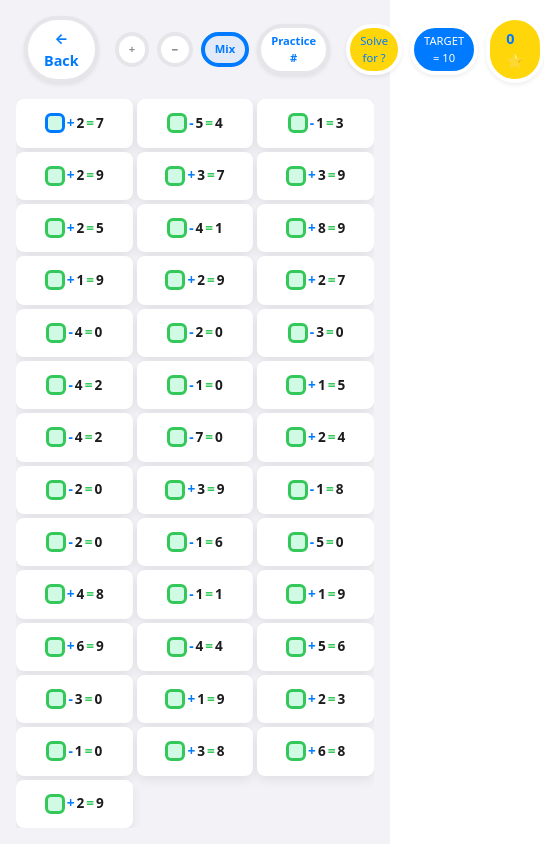
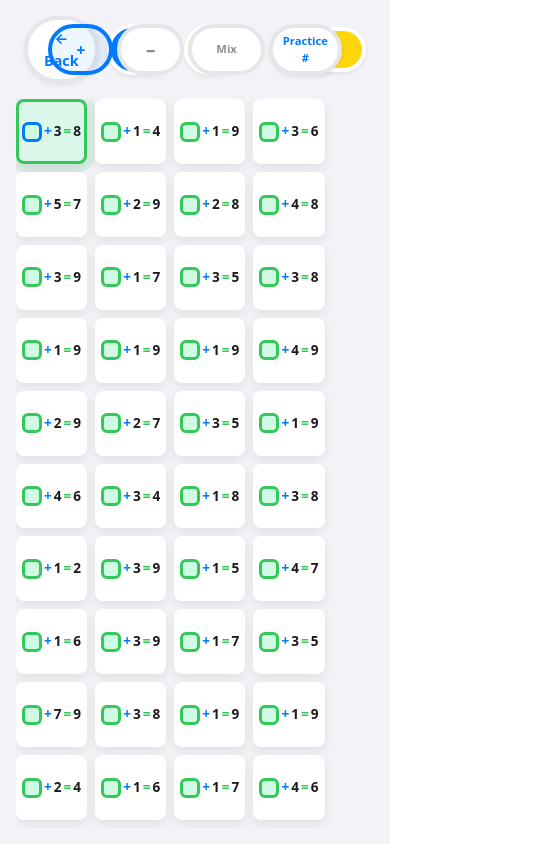
Before and after one commit to masonmedia/literacy-game, a Nuxt app: page /stem/math-grid in a window 390 px wide. Shown: the whole page, 544 px wide, since content can reach past the window. Built offline with nearby package versions, Linux system fonts and the light colour scheme.

Commit message:
Add: update math-grid game nav, equation layout, success and starting state

```diff
--- a/app/pages/stem/math-grid.vue
+++ b/app/pages/stem/math-grid.vue
@@ -6,13 +6,11 @@ const gridColumns = ref(8);
 const gridRows = ref(5);
 const grid = ref([]);
 const answers = ref({});
-const showSuccessOverlay = ref(false);
-const confettiParticles = ref([]);
 const solved = ref(new Set());
 const gameWon = ref(false);
 
 // Settings
-const operationMode = ref('mix'); // 'add', 'subtract', 'mix'
+const operationMode = ref('add'); // 'add', 'subtract', 'mix'
 const targetTotal = ref(10); // 10, 20, 30
 const solveFor = ref('first'); // 'first', 'second', 'sum'
 const practiceNumber = ref(null); // 1-10 or null for random
@@ -93,6 +91,7 @@ const generateGrid = () => {
   solved.value = new Set();
   gameWon.value = false;
   cellStates.value = {};
+  suggestedCellId.value = 'cell-0';
 
   for (let i = 0; i < totalCells.value; i++) {
     const eq = generateEquation();
@@ -131,13 +130,19 @@ const checkAnswer = (cellId) => {
     solved.value.add(cellId);
     answers.value[cellId] = cell.correctAnswer;
 
+    // Move suggested cell to the next row
+    if (cellId === suggestedCellId.value) {
+      const currentIndex = parseInt(cellId.split('-')[1], 10);
+      const nextIndex = currentIndex + gridColumns.value;
+      if (nextIndex < totalCells.value) {
+        suggestedCellId.value = `cell-${nextIndex}`;
+      }
+    }
+
     if (solved.value.size === totalCells.value) {
       gameWon.value = true;
       score.value += 10;
-      showSuccessOverlay.value = true;
-      spawnConfetti(150);
       setTimeout(() => {
-        showSuccessOverlay.value = false;
         setTimeout(generateGrid, 600);
       }, 2000);
     } else {
@@ -175,17 +180,6 @@ const handleInput = (cellId, value) => {
   }
 };
 
-const spawnConfetti = (count) => {
-  const colors = ['#007AFF', '#FFD60A', '#FF2D55', '#34C759', '#AF52DE'];
-  confettiParticles.value = Array.from({ length: count }).map(() => ({
-    id: Math.random(),
-    x: Math.random() * 100,
-    size: Math.random() * 15 + 10,
-    color: colors[Math.floor(Math.random() * colors.length)],
-    duration: 2.5 + Math.random() * 2,
-    drift: (Math.random() - 0.5) * 200
-  }));
-};
 
 const resetGame = () => {
   generateGrid();
@@ -205,9 +199,14 @@ const handleKeyDown = (e, cellId) => {
 };
 
 const showPracticeMenu = ref(false);
+const suggestedCellId = ref('cell-0');
 
 onMounted(() => {
   generateGrid();
+  setTimeout(() => {
+    const firstInput = document.querySelector('input[data-cell="cell-0"]');
+    if (firstInput) firstInput.focus();
+  }, 100);
 });
 
 onUnmounted(() => {
@@ -218,15 +217,17 @@ onUnmounted(() => {
 <template>
   <div class="vh-100 d-flex flex-column p-3 p-md-4 ios-bg" style="background-color: #F2F2F7;">
     <!-- Header Nav -->
-    <nav class="nav-container flex-shrink-0 mb-3">
-      <div class="nav-left">
+    <nav class="row align-items-center flex-shrink-0 mb-3 px-2">
+      <div class="col-4 d-flex align-items-center gap-2">
         <NuxtLink to="/stem" class="nav-btn-ios border-ios rounded-pill text-decoration-none text-center fw-bold shadow-sm">← Back</NuxtLink>
+        <button @click="targetTotal = (targetTotal === 10 ? 20 : targetTotal === 20 ? 30 : 10); resetGame()" class="nav-btn-target shadow-sm fw-bold">TARGET = {{ targetTotal }}</button>
+        <button @click="solveFor = (solveFor === 'first' ? 'second' : solveFor === 'second' ? 'sum' : 'first'); resetGame()" class="nav-btn-yellow shadow-sm fw-bold">Solve for ?</button>
       </div>
 
-      <div class="nav-center">
-        <button @click="operationMode = 'add'; resetGame()" class="mode-pill" :class="{ active: operationMode === 'add' }">+</button>
-        <button @click="operationMode = 'subtract'; resetGame()" class="mode-pill" :class="{ active: operationMode === 'subtract' }">−</button>
-        <button @click="operationMode = 'mix'; resetGame()" class="mode-pill" :class="{ active: operationMode === 'mix' }">Mix</button>
+      <div class="col-4 d-flex justify-content-center gap-1">
+        <button @click="operationMode = 'add'; resetGame()" class="mode-pill px-4 fs-6" :class="{ active: operationMode === 'add' }">+</button>
+        <button @click="operationMode = 'subtract'; resetGame()" class="mode-pill px-4 fs-6" :class="{ active: operationMode === 'subtract' }">−</button>
+        <button @click="operationMode = 'mix'; resetGame()" class="mode-pill mb-0 px-4" :class="{ active: operationMode === 'mix' }">Mix</button>
 
         <div class="practice-menu-wrapper">
           <button @click="showPracticeMenu = !showPracticeMenu" class="practice-select shadow-sm">
@@ -239,9 +240,7 @@ onUnmounted(() => {
         </div>
       </div>
 
-      <div class="nav-right">
-        <button @click="solveFor = (solveFor === 'first' ? 'second' : solveFor === 'second' ? 'sum' : 'first'); resetGame()" class="nav-btn-yellow shadow-sm fw-black">Solve for ?</button>
-        <button @click="targetTotal = (targetTotal === 10 ? 20 : targetTotal === 20 ? 30 : 10); resetGame()" class="nav-btn-target shadow-sm fw-black">TARGET = {{ targetTotal }}</button>
+      <div class="col-4 d-flex align-items-center justify-content-end gap-2">
         <div class="score-pill shadow-sm">{{ score }} ⭐</div>
       </div>
     </nav>
@@ -249,8 +248,9 @@ onUnmounted(() => {
     <!-- Game Board -->
     <div class="flex-grow-1 d-flex align-items-center justify-content-center overflow-auto">
       <div class="math-grid-container">
-        <div class="grid-8x4">
-          <div v-for="cell in grid" :key="cell.id" class="grid-cell" :class="cellStates[cell.id]">
+        <div class="row row-cols-8 g-2 w-100">
+          <div v-for="cell in grid" :key="cell.id" class="col">
+            <div class="grid-cell" :class="[cellStates[cell.id], { 'suggested-pulse-start': cell.id === suggestedCellId && !solved.has(cell.id) && suggestedCellId === 'cell-0', 'suggested-pulse-next': cell.id === suggestedCellId && !solved.has(cell.id) && suggestedCellId !== 'cell-0' }]">
             <div class="equation-box">
               <!-- Display equation -->
               <div class="equation-display">
@@ -302,34 +302,12 @@ onUnmounted(() => {
                 </span>
               </div>
             </div>
+            </div>
           </div>
         </div>
       </div>
     </div>
 
-    <!-- Success Overlay -->
-    <Transition name="ios-pop-fade">
-      <div v-if="showSuccessOverlay" class="status-overlay">
-        <div class="pill-ui-yellow shadow-lg">Ya Bud!</div>
-      </div>
-    </Transition>
-
-    <!-- Confetti -->
-    <div class="confetti-holder">
-      <div
-        v-for="p in confettiParticles"
-        :key="p.id"
-        class="particle"
-        :style="{
-          left: p.x + '%',
-          width: p.size + 'px',
-          height: p.size + 'px',
-          backgroundColor: p.color,
-          animationDuration: p.duration + 's',
-          '--drift': p.drift + 'px'
-        }"
-      />
-    </div>
   </div>
 </template>
 
@@ -340,29 +318,6 @@ onUnmounted(() => {
 
 .border-ios {
   border: 4px solid #E5E5EA !important;
-}
-
-.nav-container {
-  display: flex;
-  align-items: center;
-  justify-content: space-between;
-  gap: 1rem;
-  padding: 0 0.5rem;
-}
-
-.nav-left,
-.nav-right {
-  display: flex;
-  gap: 0.5rem;
-  align-items: center;
-}
-
-.nav-center {
-  display: flex;
-  gap: 0.5rem;
-  align-items: center;
-  justify-content: center;
-  flex: 1;
 }
 
 .nav-btn-ios {
@@ -425,18 +380,21 @@ onUnmounted(() => {
   height: 100%;
   padding: 0;
   display: flex;
-  align-items: center;
-  justify-content: center;
+  align-items: stretch;
+  justify-content: stretch;
 }
 
-.grid-8x4 {
-  display: grid;
-  grid-template-columns: repeat(8, 1fr);
-  gap: 8px;
+.math-grid-container .row {
   width: 100%;
   height: 100%;
-  max-height: 100%;
-  max-width: 100%;
+  flex-wrap: wrap;
+  align-content: stretch;
+}
+
+.math-grid-container .col {
+  display: flex;
+  align-items: stretch;
+  flex: 0 0 calc(12.5% - 2px);
 }
 
 .grid-cell {
@@ -449,6 +407,8 @@ onUnmounted(() => {
   box-shadow: 0 4px 12px rgba(0, 0, 0, 0.08);
   transition: all 0.3s ease;
   border: 3px solid transparent;
+  width: 100%;
+  height: 100%;
 }
 
 .grid-cell.correct {
@@ -466,6 +426,42 @@ onUnmounted(() => {
   0%, 100% { transform: translateX(0); }
   25% { transform: translateX(-8px); }
   75% { transform: translateX(8px); }
+}
+
+@keyframes pulse-border-success {
+  0%, 100% {
+    box-shadow: 0 4px 12px rgba(0, 0, 0, 0.08), 0 0 0 3px rgba(52, 199, 89, 0.3);
+    border-color: #34C759;
+  }
+  50% {
+    box-shadow: 0 4px 12px rgba(0, 0, 0, 0.08), 0 0 0 8px rgba(52, 199, 89, 0.1);
+    border-color: #34C759;
+  }
+}
+
+@keyframes pulse-border-secondary {
+  0%, 100% {
+    box-shadow: 0 4px 12px rgba(0, 0, 0, 0.08), 0 0 0 3px rgba(108, 117, 125, 0.2);
+    border-color: rgba(108, 117, 125, 0.25);
+  }
+  50% {
+    box-shadow: 0 4px 12px rgba(0, 0, 0, 0.08), 0 0 0 8px rgba(108, 117, 125, 0.08);
+    border-color: rgba(108, 117, 125, 0.25);
+  }
+}
+
+.grid-cell.suggested-pulse-start {
+  background: rgba(209, 250, 229, 0.7);
+  border-color: #34C759;
+  border-width: 3px;
+  animation: pulse-border-success 2s ease-in-out infinite;
+}
+
+.grid-cell.suggested-pulse-next {
+  background: rgba(233, 236, 239, 0.5);
+  border-color: rgba(108, 117, 125, 0.25);
+  border-width: 3px;
+  animation: pulse-border-secondary 2s ease-in-out infinite;
 }
 
 .equation-box {
@@ -539,70 +535,6 @@ onUnmounted(() => {
   border-color: #FF3B30;
 }
 
-/* Success overlay */
-.status-overlay {
-  position: fixed;
-  inset: 0;
-  z-index: 3000;
-  display: flex;
-  align-items: center;
-  justify-content: center;
-  background: rgba(0, 0, 0, 0.3);
-  pointer-events: none;
-}
-
-.pill-ui-yellow {
-  font-weight: 900;
-  padding: 25px 50px;
-  border-radius: 60px;
-  border: 10px solid white;
-  background: #FFD60A;
-  color: #007AFF;
-  font-size: 4rem;
-  transform: rotate(-5deg);
-  animation: hop 0.5s infinite alternate ease-in-out;
-}
-
-@keyframes hop {
-  from { transform: rotate(-5deg) translateY(0); }
-  to { transform: rotate(-5deg) translateY(-20px); }
-}
-
-/* Confetti */
-.confetti-holder {
-  position: fixed;
-  top: -50px;
-  left: 0;
-  width: 100%;
-  height: 100vh;
-  pointer-events: none;
-  z-index: 2999;
-}
-
-.particle {
-  position: absolute;
-  border-radius: 3px;
-  animation: fall linear forwards;
-}
-
-@keyframes fall {
-  to {
-    transform: translateY(110vh) translateX(var(--drift)) rotate(720deg);
-    opacity: 0;
-  }
-}
-
-/* Transitions */
-.ios-pop-fade-enter-active,
-.ios-pop-fade-leave-active {
-  transition: opacity 0.3s ease, transform 0.3s ease;
-}
-
-.ios-pop-fade-enter-from,
-.ios-pop-fade-leave-to {
-  opacity: 0;
-  transform: scale(0.8);
-}
 
 .practice-select {
   background: white;
@@ -679,10 +611,6 @@ onUnmounted(() => {
 
 /* Responsive */
 @media (max-width: 1200px) {
-  .grid-8x4 {
-    grid-template-columns: repeat(6, 1fr);
-  }
-
   .equation-display {
     font-size: 1.3rem;
   }
@@ -695,11 +623,6 @@ onUnmounted(() => {
 }
 
 @media (max-width: 992px) {
-  .grid-8x4 {
-    grid-template-columns: repeat(5, 1fr);
-    gap: 6px;
-  }
-
   .equation-display {
     font-size: 1.1rem;
     gap: 3px;
@@ -718,11 +641,6 @@ onUnmounted(() => {
 }
 
 @media (max-width: 768px) {
-  .grid-8x4 {
-    grid-template-columns: repeat(4, 1fr);
-    gap: 5px;
-  }
-
   .equation-display {
     font-size: 0.95rem;
     gap: 2px;
@@ -755,11 +673,6 @@ onUnmounted(() => {
 }
 
 @media (max-width: 480px) {
-  .grid-8x4 {
-    grid-template-columns: repeat(3, 1fr);
-    gap: 4px;
-  }
-
   .equation-display {
     font-size: 0.85rem;
     gap: 2px;
```
